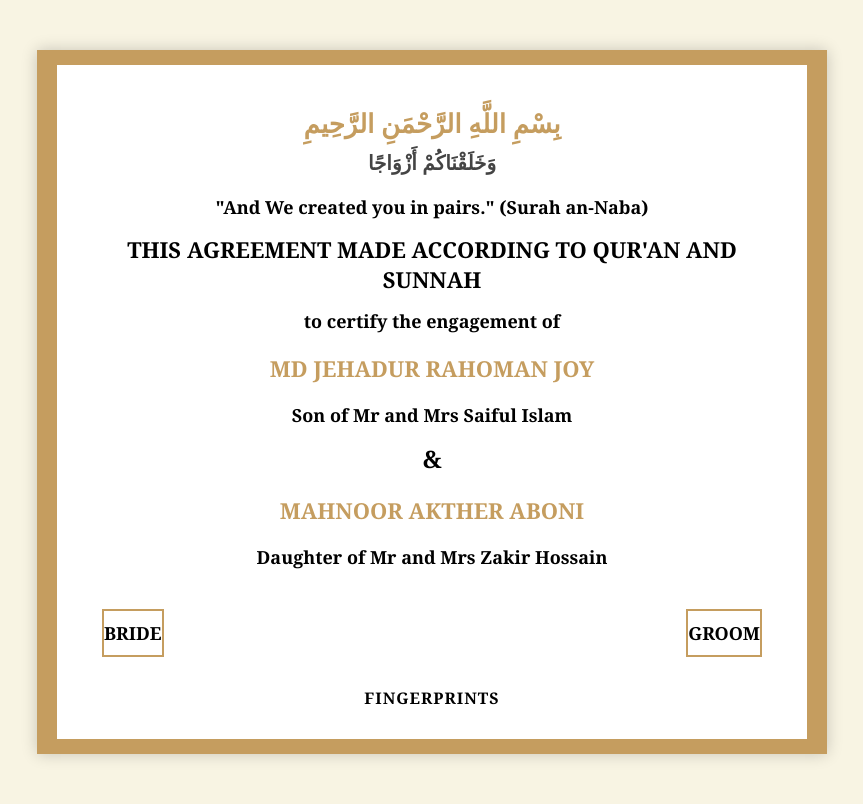
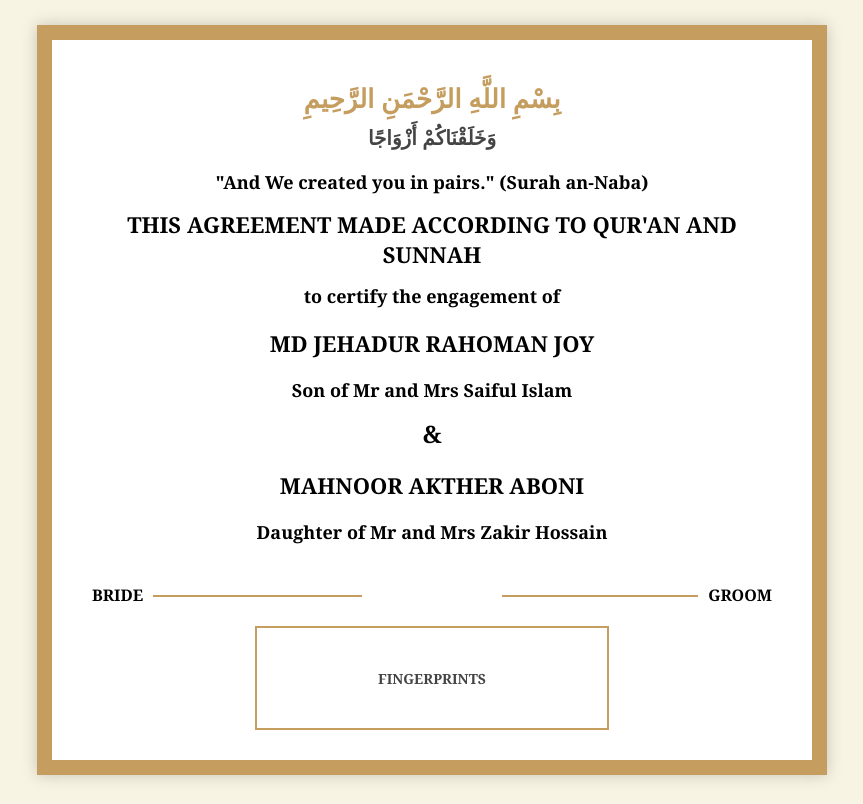
Before and after one commit to jehadjoy55/sc.mr, a plain HTML site: page index.html in a window 1280 px wide. Shown: the whole page, without its empty margins (208-1071 px from the left). Drawn offline with Linux system fonts and the light colour scheme.

Commit message:
Update index.html

```diff
--- a/index.html
+++ b/index.html
@@ -12,12 +12,17 @@
             background-color: #f8f4e3;
             color: #000;
             text-align: center;
+            min-height: 100vh;
+            overflow: auto;
+            display: flex;
+            justify-content: center;
+            align-items: center;
         }
 
         .certificate {
-            width: 80%;
+            width: 90%;
             max-width: 700px;
-            margin: 50px auto;
+            margin: 20px auto;
             border: 15px solid #c59d5f;
             padding: 30px;
             background: #fff;
@@ -25,43 +30,25 @@
             position: relative;
         }
 
-        .certificate::before,
-        .certificate::after {
-            content: '';
-            position: absolute;
-            top: -15px;
-            bottom: -15px;
-            width: 20px;
-            background-color: #c59d5f;
-        }
-
-        .certificate::before {
-            left: -15px;
-        }
-
-        .certificate::after {
-            right: -15px;
-        }
-
-        h1 {
+        .certificate h1 {
             font-size: 26px;
             font-weight: bold;
             margin: 10px 0;
             color: #c59d5f;
         }
 
-        h2 {
+        .certificate h2 {
             font-size: 22px;
             margin: 10px 0;
             text-transform: uppercase;
         }
 
-        h3 {
+        .certificate h3 {
             font-size: 18px;
             margin: 15px 0;
         }
 
-        .arabic {
+        .certificate .arabic {
             font-family: 'Traditional Arabic', 'Arial', sans-serif;
             font-size: 20px;
             font-weight: bold;
@@ -69,42 +56,71 @@
             color: #444;
         }
 
-        .names {
+        .certificate .names {
             font-size: 22px;
             font-weight: bold;
-            color: #c59d5f;
+            color: #000;
             margin: 20px 0;
         }
 
-        .and {
+        .certificate .and {
             font-size: 24px;
             font-weight: bold;
             margin: 15px 0;
             color: #000;
         }
 
-        .footer {
+        .certificate .footer {
             display: flex;
             justify-content: space-between;
+            align-items: center;
             margin-top: 40px;
             font-weight: bold;
             font-size: 18px;
+            position: relative;
         }
 
-        .fingerprints {
-            margin-top: 30px;
-            font-size: 16px;
-            text-transform: uppercase;
-            letter-spacing: 1px;
-            font-weight: bold;
+        .certificate .footer::before,
+        .certificate .footer::after {
+            content: '';
+            position: absolute;
+            top: 50%;
+            width: 40%;
+            height: 2px;
+            background-color: #c59d5f;
         }
 
-        .border-design {
-            border: 2px solid #c59d5f;
-            padding: 10px 0;
-            margin: 0 20px;
+        .certificate .footer::before {
+            left: 0;
         }
 
+        .certificate .footer::after {
+            right: 0;
+        }
+
+        .certificate .footer span {
+            z-index: 1;
+            background: #fff;
+            padding: 0 10px;
+            font-size: 16px;
+        }
+
+        .certificate .fingerprint-box {
+            border: 2px solid #c59d5f;
+            margin: 20px auto 0;
+            width: 50%;
+            height: 100px;
+            display: flex;
+            align-items: center;
+            justify-content: center;
+            font-size: 14px;
+            font-weight: bold;
+            color: #444;
+        }
+
+        .certificate .fingerprint-box span {
+            text-transform: uppercase;
+        }
     </style>
 </head>
 <body>
@@ -125,11 +141,13 @@
         <h3>Daughter of Mr and Mrs Zakir Hossain</h3>
 
         <div class="footer">
-            <div class="border-design">BRIDE</div>
-            <div class="border-design">GROOM</div>
+            <span>BRIDE</span>
+            <span>GROOM</span>
         </div>
 
-        <div class="fingerprints">FINGERPRINTS</div>
+        <div class="fingerprint-box">
+            <span>Fingerprints</span>
+        </div>
     </div>
 </body>
 </html>
```
